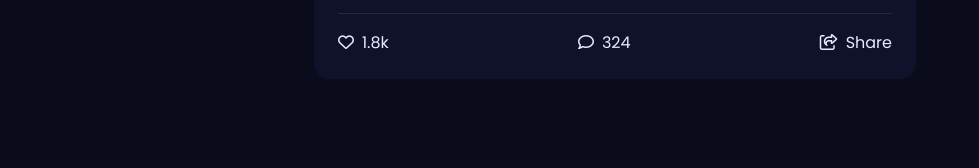
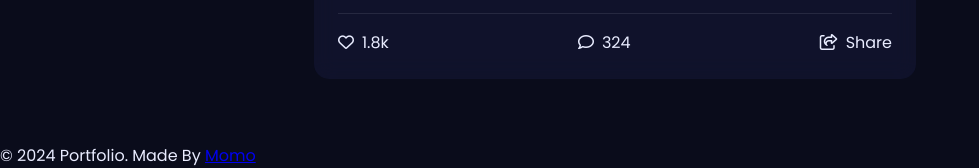
Before and after one commit to mosh3eb/NexusHub, a plain HTML site: page index.html in a window 1280 px wide. Shown: the part 1733-1901 px from the top of the page, without its empty margins (0-979 px from the left). Before the commit the page ends 1876 px from the top, so only its background shows below. Drawn offline with Linux system fonts and the light colour scheme.

Commit message:
Update index.html

```diff
--- a/index.html
+++ b/index.html
@@ -208,6 +208,9 @@
             </div>
         </aside>
     </div>
+        <footer>
+        <p>&copy; 2024 Portfolio. Made By <a href="https://www.linkedin.com/in/Momo">Momo</a></p>
+    </footer>
     <script src="js/index.js"></script>
 </body>
 
```
